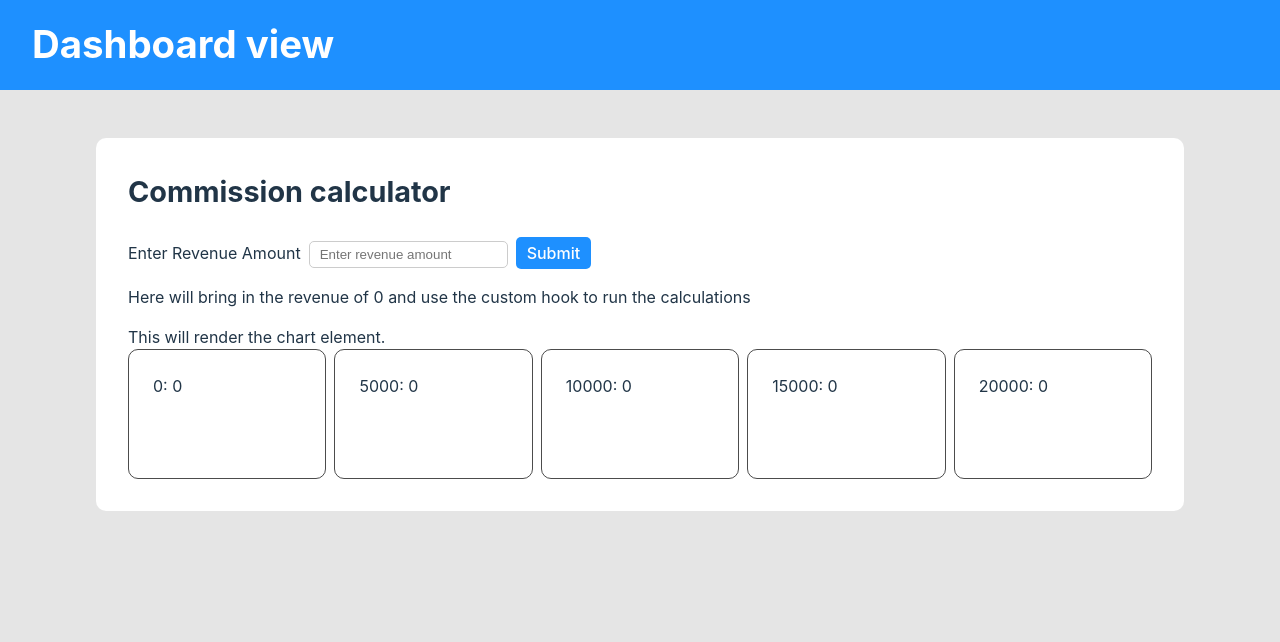
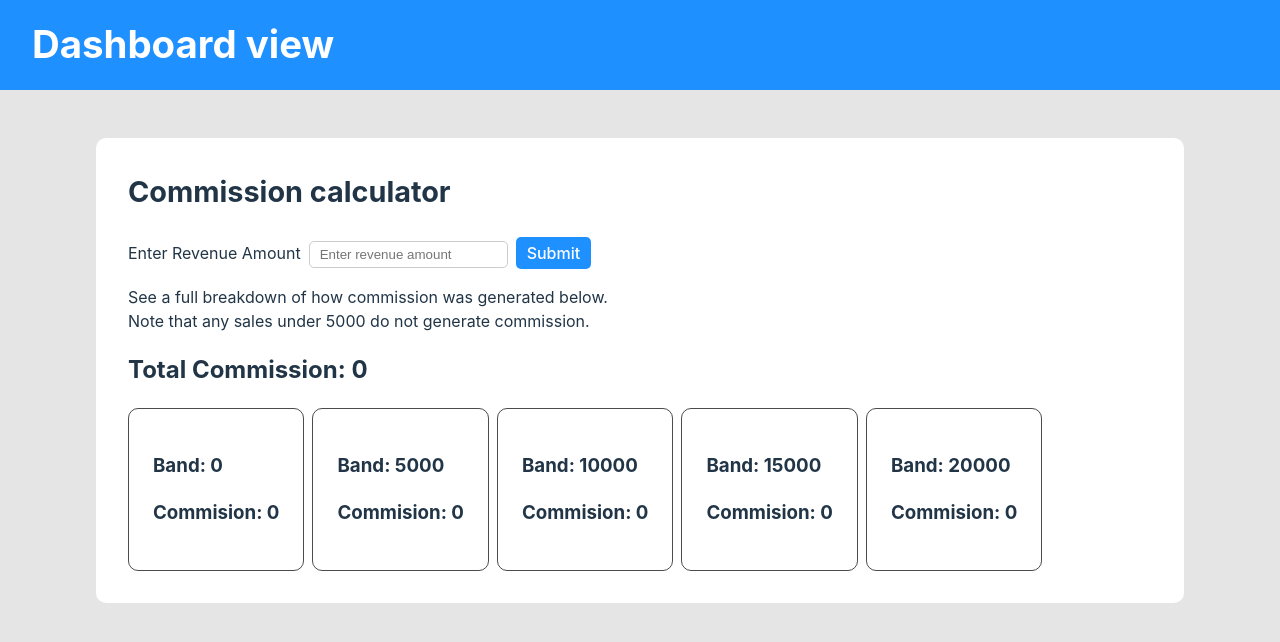
Before and after one commit to Floony7/sales-commission-widget, a React (Vite) app: page / in a window 1280 px wide. Shown: the top 642 px of the page. Built offline with nearby package versions, Linux system fonts and the light colour scheme.

Commit message:
Added fixes to layouts with card component

```diff
--- a/src/components/commission-calculator.component.tsx
+++ b/src/components/commission-calculator.component.tsx
@@ -1,11 +1,14 @@
 import { useEffect, useState } from 'react';
 import { commissionScheme } from '../utils/constants';
-import { WidgetGrid, WidgetItem } from './commission-calculator.styles';
+import { WidgetGrid } from './commission-calculator.styles';
+import { WidgetCard } from './card.component';
 // import { CommissionChart } from './commission-chart.component';
+
+export type Breakdown = { band: number; commission: number };
 
 type CommissionBreakdown = {
   totalCommission: number;
-  breakdown: { band: number; commission: number }[];
+  breakdown: Breakdown[];
 };
 
 const initialState = {
@@ -23,29 +26,27 @@ export const CommissionCalculator = ({ revenue }: { revenue: number }): JSX.Elem
   const [commissionBreakdown, setCommissionBreakdown] = useState<CommissionBreakdown>(initialState);
 
   useEffect(() => {
-    const breakdown = calculateCommission(revenue);
-    setCommissionBreakdown(breakdown);
-    console.log(breakdown);
+    setCommissionBreakdown(prevCommissionBreakdown => {
+      const { totalCommission, breakdown } = calculateCommission(revenue);
+      const newCommissionBreakdown = { ...prevCommissionBreakdown, totalCommission, breakdown };
+      return newCommissionBreakdown;
+    });
   }, [revenue]);
 
   return (
     <section>
       <p>
-        Here will bring in the revenue of {isNaN(revenue) ? 0 : revenue} and use the custom hook to
-        run the calculations
+        See a full breakdown of how commission was generated below. <br />
+        Note that any sales under {commissionScheme[1].band} do not generate commission.
       </p>
-      This will render the chart element.
+      <h2>Total Commission: {commissionBreakdown.totalCommission}</h2>
       <WidgetGrid>
         {commissionBreakdown.breakdown.length > 0
           ? commissionBreakdown.breakdown.map(item => (
-              <WidgetItem key={item.band}>
-                {item.band}: {item.commission}
-              </WidgetItem>
+              <WidgetCard band={item.band} commission={item.commission} />
             ))
           : initialState.breakdown.map(item => (
-              <WidgetItem key={item.band}>
-                {item.band}: {item.commission}
-              </WidgetItem>
+              <WidgetCard band={item.band} commission={item.commission} />
             ))}
       </WidgetGrid>
     </section>
--- a/src/components/commission-calculator.styles.ts
+++ b/src/components/commission-calculator.styles.ts
@@ -9,6 +9,11 @@ export const WidgetItem = styled.div`
     border: 1px solid rgba(0, 0, 0, 0.7);
     border-radius: 10px;
     padding: 1.5rem;
-    flex: 1;
-    height: 10vh;
+    height: auto;
 `;
+
+export const WidgetGrid2 = styled.section`
+    display: grid;
+    grid-template-columns: repeat(5, 1fr)
+    gap: 0.5rem;
+`;
```
